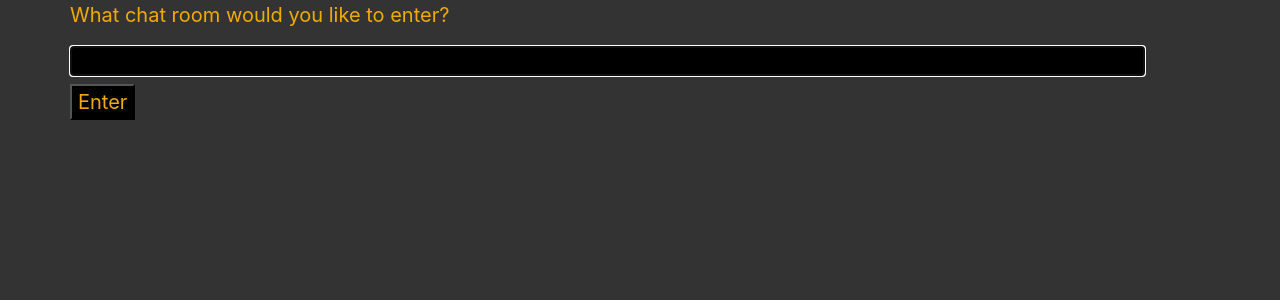
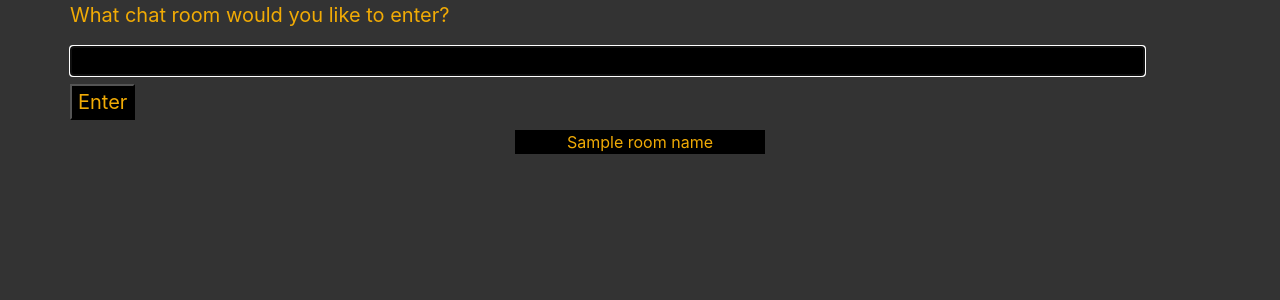
Before and after one commit to chucksqll/django-tictactoe, a Django app: template server/templates/server/index.html in a window 1280 px wide. Shown: the top 300 px of the page. Run offline with Django 3.2, Linux system fonts and the light colour scheme; the template is opened without the code that fills it: most values are stand-ins (such as "Sample title", 1, 10 or a date in 2020); some libraries are stand-ins or nearby versions.

Commit message:
Resolve bug, add listings of avaiable rooms

```diff
--- a/server/consumers.py
+++ b/server/consumers.py
@@ -44,7 +44,7 @@ class ServerConsumer(AsyncWebsocketConsumer):
             self.restart()
         elif text == RoomView.last_turn[self.room_name]:
             print('wait, until your turn')
-            text=''
+            text = 'O' if text == 'O' else 'X'
         elif text != '':
             if text is None:
                 text = ''
--- a/server/static/server/index.css
+++ b/server/static/server/index.css
@@ -15,3 +15,18 @@ body{
 	background-color: black;
 	margin-top: 8px;
 }
+.room-name-wrapper {
+	justify-content: center;
+	text-decoration: none;
+}
+.room-name {
+    background-color: black;
+    margin-top: 10px;
+    width: 250px;
+    text-align: center;
+    color: #f1ab05;
+}
+.room-name:hover {
+	border-color: white;
+    border-style: solid;
+}
--- a/server/templates/server/index.html
+++ b/server/templates/server/index.html
@@ -19,6 +19,11 @@
         <div class="row">
             <input id="room-name-submit" type="button" value="Enter">
         </div>
+        {%for i in room_names%}
+            <a class="row room-name-wrapper" href={{request.path}}{{i}}>
+                <div class="room-name">{{i}}</div>
+            </a>
+        {%endfor%}
     </div>
     <script>
         document.querySelector('#room-name-input').focus();
--- a/server/views.py
+++ b/server/views.py
@@ -3,7 +3,7 @@ from django.views.generic import TemplateView
 
 
 def index(request):
-    return render(request, 'server/index.html')
+    return render(request, 'server/index.html', {'room_names':list(RoomView.board.keys())})
 
 
 class RoomView(TemplateView):
```
